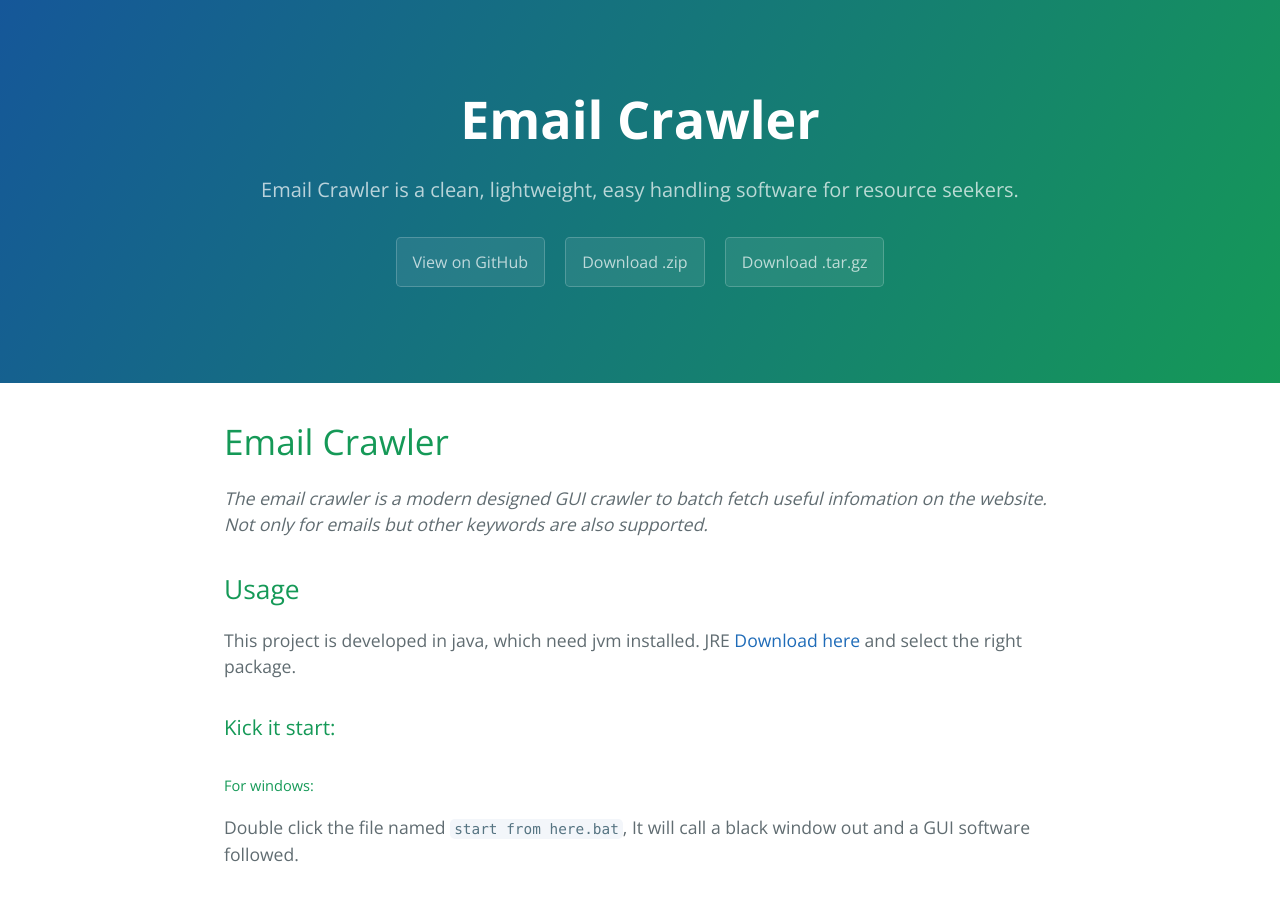
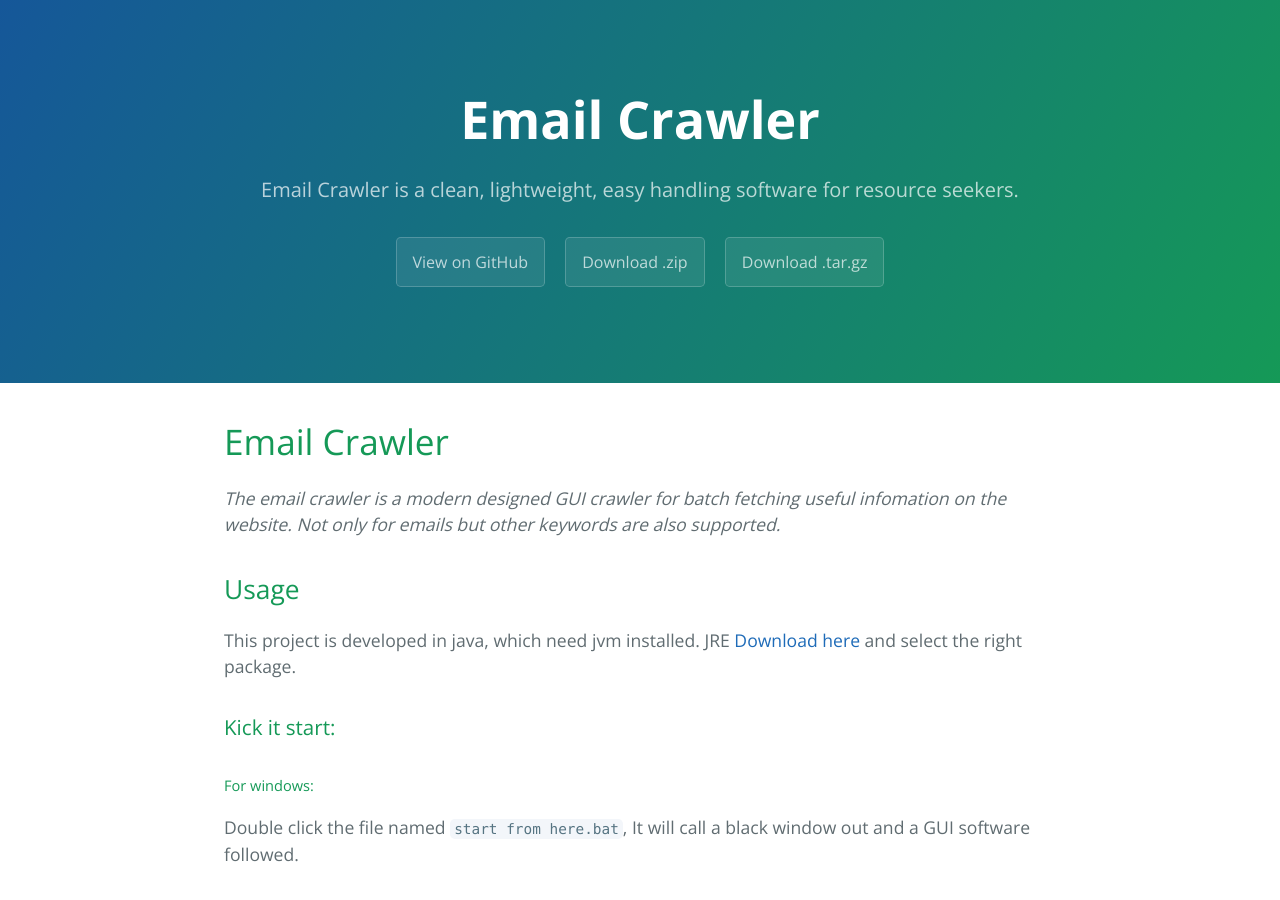
Before and after one commit to Jasonbroker/EasyCrawler, a Jekyll site: the page built from index.md, in a window 1280 px wide and 900 px high. Built offline with Jekyll 4.4.1, drawn with Linux system fonts in a browser that asks for light colours; our own code applies the rules of GitHub Pages for plain Markdown files.

Commit message:
Update index.md

```diff
--- a/index.md
+++ b/index.md
@@ -3,7 +3,7 @@ layout: default
 ---
 # Email Crawler
 
-*The email crawler is a modern designed GUI crawler to batch fetch useful infomation on the website. Not only for emails but other keywords are also supported.*
+*The email crawler is a modern designed GUI crawler for batch fetching useful infomation on the website. Not only for emails but other keywords are also supported.*
 
 ## Usage
 
```
